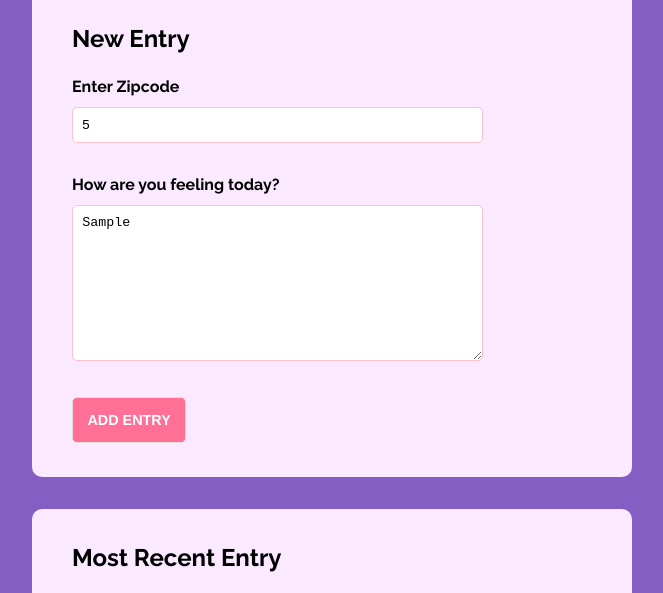
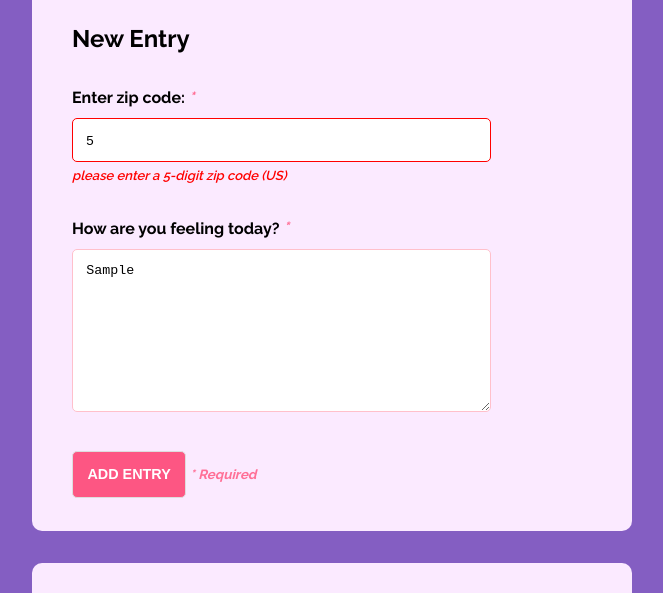
Before and after one commit to artimys/udacity-weather-journal-app, a website: page website/index.html in a window 1280 px wide. Both pictures are taken after typing "5", "Sample" into the empty fields and a click on the button "ADD ENTRY". Shown: the part 154-747 px from the top of the page, without its empty margins (308-971 px from the left). Drawn offline with Linux system fonts and the light colour scheme; no server answers.

Commit message:
Add field validation

```diff
--- a/package.json
+++ b/package.json
@@ -3,5 +3,8 @@
     "body-parser": "^1.20.0",
     "cors": "^2.8.5",
     "express": "^4.18.1"
+  },
+  "devDependencies": {
+    "nodemon": "^2.0.16"
   }
 }
--- a/website/app.js
+++ b/website/app.js
@@ -9,8 +9,14 @@ let d = new Date();
 let newDate = d.getMonth()+'.'+ d.getDate()+'.'+ d.getFullYear();
 
 
-/* Function called by event listener */
+//---------------------------------------------------------------------------------------------------
+
+/**
+ * @description Calls OpenWeatherMap API and custom API to add entry from form fields
+ * @param {event} event - click event from button
+ */
 const addEntry = event => {
+    if (isEntryFormValid()) {
         // Get user zip code
         const userZip = document.querySelector("#zip").value;
 
@@ -36,13 +42,62 @@ const addEntry = event => {
             .then(newRecord => {
                 updateEntry(newRecord);
             });
-    })
+        });
+    }
 };
 
-// Event listener to add function to existing HTML DOM element
+/**
+ * @description Validate form fields; zip code must be 5-digit number and feelings cannot be blank
+ * @param {event} event - click event from button
+ * @return {boolean} true => field(s) are valid; false => field(s) are invalid
+ */
+const isEntryFormValid = () => {
+    const inputZip = document.querySelector("#zip");
+    const inputFeelings= document.querySelector("#feelings");
+    let isValid = true;
+
+    if ( /^[0-9]{5}$/.test(inputZip.value) ) {
+        inputZip.classList.remove("field-invalid");
+        inputZip.nextElementSibling.textContent = "";
+    } else {
+        inputZip.classList.add("field-invalid");
+        inputZip.nextElementSibling.textContent = "please enter a 5-digit zip code (US)";
+        isValid = false;
+    }
+
+    if ( inputFeelings.value !== "" ) {
+        inputFeelings.classList.remove("field-invalid");
+        inputFeelings.nextElementSibling.textContent = "";
+    } else {
+        inputFeelings.classList.add("field-invalid");
+        inputFeelings.nextElementSibling.textContent = "please enter your feelings";
+        isValid = false;
+    }
+
+    return isValid;
+}
+
+/**
+ * @description Update DOM with entry object values
+ * @param {object} obj - entry object from Project Data { temp: ..., content: ..., date: ...}
+ */
+const updateEntry = (obj) => {
+    document.querySelector("#temp").textContent = `${Math.round(obj.temp)} degrees`;
+    document.querySelector("#content").textContent = obj.content;
+    document.querySelector("#date").textContent = obj.date;
+};
+
+// Add Event listener to form button
 newEntryButton.addEventListener("click", addEntry);
 
-/* Function to GET Web API Data */
+
+// FETCH CALLS
+//---------------------------------------------------------------------------------------------------
+
+/**
+ * @description GET Web API Data
+ * @param {string} url - API URL
+ */
 const getWeatherTemp = async (url)=> {
     const response = await fetch(url);
 
@@ -54,10 +109,13 @@ const getWeatherTemp = async (url)=> {
     }
 }
 
-/* Function to POST data */
+/**
+ * @description POST API Data
+ * @param {string} url - API URL
+ * @param {object} data - entry object
+ */
 const postData = async (url = '', data = {})=> {
-    console.log("new entry:", data);
-
+    // console.log("new entry:", data);
     const response = await fetch(url, {
         method: "POST",
         credentials: "same-origin",
@@ -75,7 +133,10 @@ const postData = async (url = '', data = {})=> {
     }
 }
 
-/* Function to GET Project Data */
+/**
+ * @description GET Project Data
+ * @param {string} url - API URL
+ */
 const getData = async (url = '')=> {
     const response = await fetch(url, {
         method: "GET",
@@ -94,13 +155,12 @@ const getData = async (url = '')=> {
 }
 
 
+// INITIAL PAGE LOAD
+//---------------------------------------------------------------------------------------------------
 
-const updateEntry = (obj) => {
-    document.querySelector("#temp").textContent = `${Math.round(obj.temp)} degrees`;
-    document.querySelector("#content").textContent = obj.content;
-    document.querySelector("#date").textContent = obj.date;
-};
-
+/**
+ * @description Function to run on initial page load
+ */
 const init = () => {
     getData("http://localhost:8000/all")
         .then(data => {
--- a/website/index.html
+++ b/website/index.html
@@ -17,17 +17,20 @@
             <h2>New Entry</h2>
 
             <div class="form-group">
-                <label for="zip">Enter Zipcode</label>
+                <label for="zip">Enter zip code:</label> <span class="required">*</span>
                 <input type="number" id="zip" placeholder="enter zip code here" minlength="5" maxlength="5" pattern="^[0-9]{5}$" required>
+                <p class="field-error"></p>
             </div>
 
             <div class="form-group">
-                <label for="feelings">How are you feeling today?</label>
+                <label for="feelings">How are you feeling today?</label> <span class="required">*</span>
                 <textarea id="feelings" rows="9" required></textarea>
+                <p class="field-error"></p>
             </div>
 
             <div class="form-group">
-                <button id="generate" type="submit">Add Entry</button>
+                <button id="generate" type="submit">ADD ENTRY</button>
+                <small class="required">* Required</small>
             </div>
         </section>
 
--- a/website/style.css
+++ b/website/style.css
@@ -1,9 +1,17 @@
 @import url('https://fonts.googleapis.com/css2?family=Raleway:wght@300;600;700&display=swap');
+
+:root {
+    --background: #845ec2;
+    --section-background: #fbeaff;
+    --button-background: #ff6f96;
+    --button-background-hover: #fd5683;
+    --error-color: red;
+}
 
 body {
     font-family: 'Raleway', sans-serif;
     font-size: 16px;
-    background-color: #845ec2;
+    background-color: var(--background);
     padding: 1em;
 
     display: flex;
@@ -27,7 +35,7 @@ section {
     min-height: 100px;
     padding: 2.1em 2.5em;
     margin-bottom: 2em;
-    background-color: #fbeaff;
+    background-color: var(--section-background);
     border-radius: 10px;
 }
 
@@ -35,57 +43,71 @@ section h2 {
     margin: 0 0 1em;
 }
 
-.form-group {
-    margin-bottom: 2em;
+.required {
+    font-weight: 700;
+    font-style: italic;
+    color: #ff6f96;
 }
 
-.form-group:last-child {
-    margin-bottom: 0;
+.field-invalid {
+    border: 1px solid var(--error-color) !important;
+}
+
+.field-error {
+    margin-top: 0.5em;
+    padding: 0;
+    font-size: 13px;
+    font-weight: 600;
+    font-style: italic;
+    color: var(--error-color);
+}
+
+.form-group {
+    margin-top: 1.5em;
 }
 
 .form-group label {
-    display: block;
+    display: inline-block;
     margin: 0.7em 0;
     font-weight: 700;
 }
 
 .form-group input[type=number],
 .form-group textarea {
+    display: block;
     width: 75%;
-    padding: 0.7em;
+    padding: 1em;
     border: 1px solid pink;
     border-radius: 5px;
 }
 
-/* Firefox */
+/* Firefox - remove controls from number input field */
 .form-group input[type=number] {
     -moz-appearance: textfield;
 }
 
-/* Chrome, Safari, Edge, Opera */
+/* Chrome, Safari, Edge, Opera remove controls from number input field */
 .form-group input[type=number]::-webkit-outer-spin-button,
 .form-group input[type=number]::-webkit-inner-spin-button {
-  -webkit-appearance: none;
-  margin: 0;
+    -webkit-appearance: none;
+    margin: 0;
 }
 
 .form-group button {
-    margin: 0;
+    margin: 1em 0 0;
     padding: 1em;
     border: 1px solid #ddd;
     border-radius: 5px;
-    background-color: #ff6f96;
-    color: #fff;
+    background-color: var(--button-background);
     font-size: 0.9rem;
     font-weight: 700;
+    color: #fff;
     cursor: pointer;
-    text-transform: uppercase;
 }
 
-.entry {
-    margin-bottom: 1em;
-    padding-bottom: 1em;
-    border-bottom: 1px solid pink;
+.form-group button:hover,
+.form-group button:focus {
+    background-color: var(--button-background-hover);
 }
 
 footer {
```
Also changed, not shown: README.md, 1 other file. Lines whose indentation alone changed are shown as unchanged.
